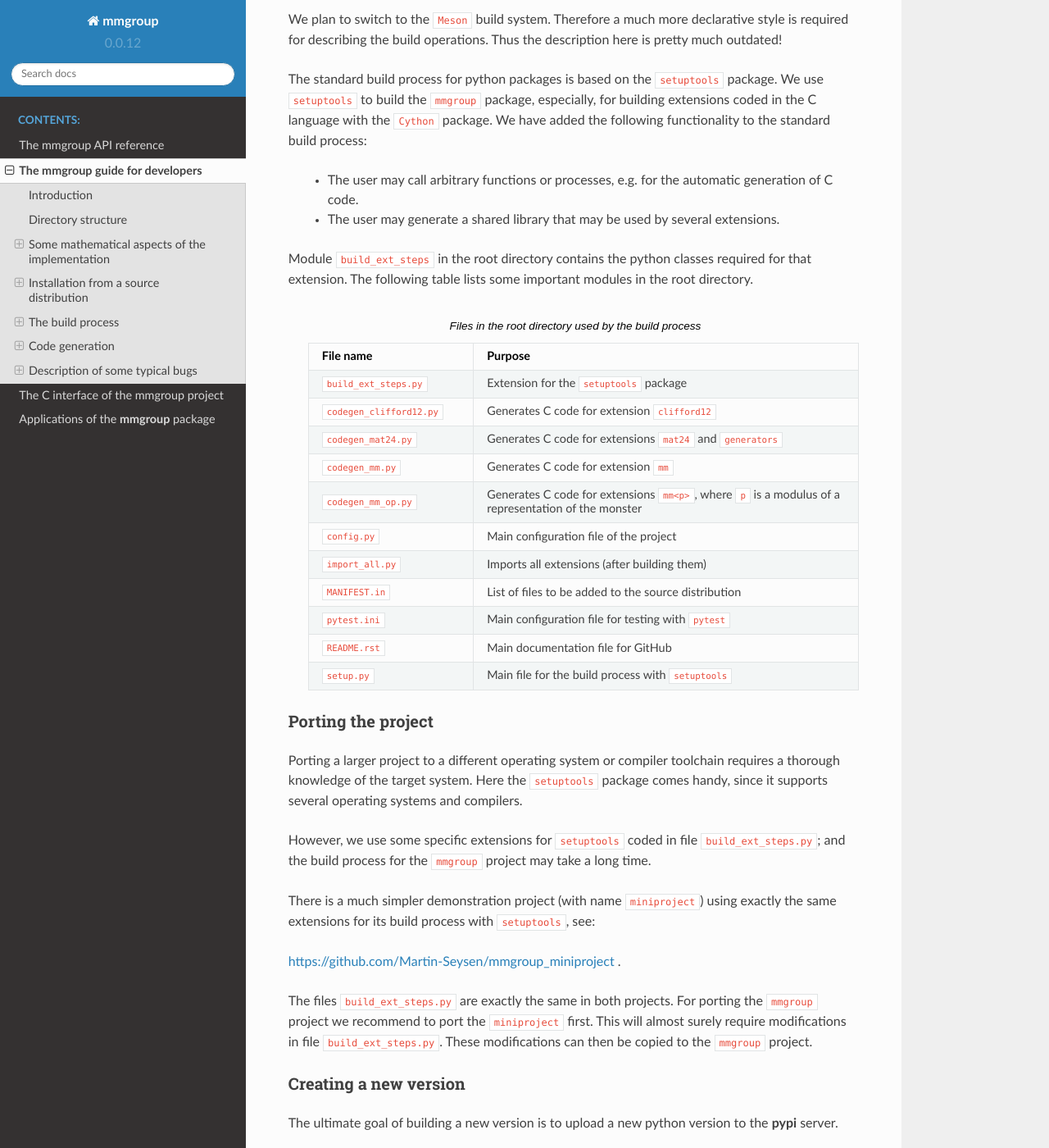
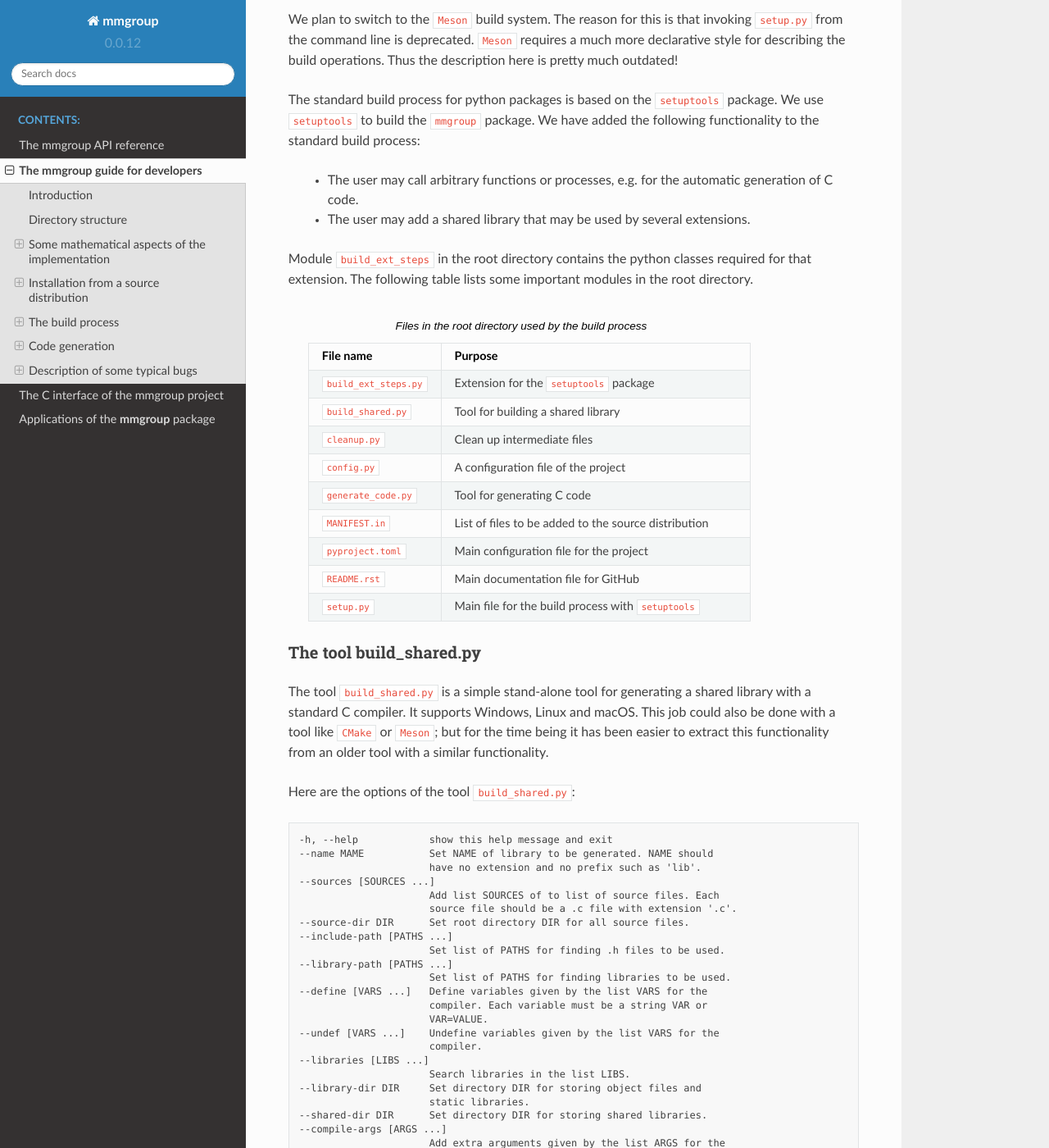
Before and after one commit to Martin-Seysen/mmgroup, a Sphinx documentation site: the page built from docs/source/guide.rst, in a window 1280 px wide and 1400 px high, scrolled down 19969 px. Shown: the whole window at 82% size. Built offline with Sphinx 7.4.7 and the Read the Docs theme 2.0.0, drawn with Linux system fonts in a browser that asks for light colours; cross-references to code outside the pages are shown as plain code; the version number is read from the project's files by our own code; some of the changed text lies outside the part shown.

Commit message:
Documentation updated

```diff
--- a/build_shared.py
+++ b/build_shared.py
@@ -169,7 +169,7 @@ def build_shared_lib_parser():
     parser.add_argument('--libraries',
         nargs = '*',  metavar='LIBS',
         action = 'extend', default = [],
-        help = 'Search libraries in the list LIBS.'
+        help = 'Search libraries in the paths given by LIBS.'
         )
 
 
@@ -203,12 +203,12 @@ def build_shared_lib_parser():
 
     parser.add_argument('--n',
         type=int,  default = 1, metavar = 'N',
-        help = 'Use N parallel processes for compiling'
+        help = 'Use N parallel processes for compiling.'
         )
 
     parser.add_argument('--compiler',
         action = 'store', default = default_compiler(), metavar = 'C',
-        help = "Specify name of default compiler"
+        help = "Specify name of default compiler."
         )
 
     parser.add_argument('--display',
--- a/docs/source/guide.rst
+++ b/docs/source/guide.rst
@@ -51,8 +51,11 @@ The build process
 
 Warning! At present the build process is under construction.
 
-We plan to switch to the ``Meson`` build system. Therefore a much more
-declarative style is required for describing the build operations.
+
+We plan to switch to the ``Meson`` build system. The reason for this
+is that invoking ``setup.py`` from the command line is deprecated.
+``Meson`` requires a much more declarative style for describing the
+build operations.
 Thus the description here is pretty much outdated!
 
 
--- a/docs/source/guide_build_process.inc
+++ b/docs/source/guide_build_process.inc
@@ -1,13 +1,12 @@
 The standard build process for python packages is based on the
 ``setuptools`` package. We use ``setuptools`` to build the ``mmgroup``
-package,  especially, for building extensions coded in the C language
-with the ``Cython`` package. We have added the following functionality
+package. We have added the following functionality
 to the standard build process:
 
   * The user may call arbitrary functions or processes, e.g.
     for the automatic generation of C code.
 
-  * The user may generate a shared library that may be used by
+  * The user may add a shared library that may be used by
     several extensions.
 
 Module ``build_ext_steps`` in the root directory contains the
@@ -22,20 +21,13 @@ lists some important modules in the root directory.
     File name                 Purpose
     ========================= ============================================
     ``build_ext_steps.py``    Extension for the ``setuptools`` package
-    ``codegen_clifford12.py`` Generates C code for extension
-                              ``clifford12``
-    ``codegen_mat24.py``      Generates C code for extensions ``mat24``
-                              and ``generators``
-    ``codegen_mm.py``         Generates C code for extension ``mm``
-    ``codegen_mm_op.py``      Generates C code for extensions ``mm<p>``,
-                              where ``p`` is a modulus of a representation
-                              of the monster
-    ``config.py``             Main configuration file of the project
-    ``import_all.py``         Imports all extensions (after building them)
+    ``build_shared.py``       Tool for building a shared library
+    ``cleanup.py``            Clean up intermediate files
+    ``config.py``             A configuration file of the project
+    ``generate_code.py``      Tool for generating C code
     ``MANIFEST.in``           List of files to be added to the source
                               distribution
-    ``pytest.ini``            Main configuration file for testing
-                              with ``pytest``
+    ``pyproject.toml``        Main configuration file for the project
     ``README.rst``            Main documentation file for GitHub
     ``setup.py``              Main file for the build process with
                               ``setuptools``
@@ -45,29 +37,50 @@ lists some important modules in the root directory.
 
 
 
-Porting the project
--------------------
+The tool build_shared.py
+------------------------
 
-Porting a larger project to a different operating system or compiler
-toolchain requires a thorough knowledge of the target system.
-Here the ``setuptools`` package comes handy, since it supports
-several operating systems and compilers.
+The tool ``build_shared.py`` is a simple stand-alone tool for
+generating a shared library with a standard C compiler. It supports
+Windows, Linux and macOS. This job could also be done with a tool
+like ``CMake`` or ``Meson``; but for the time being it has been
+easier to extract this functionality from an older tool with a
+similar functionality.
 
-However, we use some specific extensions for ``setuptools`` coded
-in file ``build_ext_steps.py``; and the build process for the
-``mmgroup`` project may take a long time.
+Here are the options of the tool ``build_shared.py``:
 
-There is a much simpler demonstration project (with name ``miniproject``)
-using exactly the same extensions for its build process with
-``setuptools``, see:
+.. code-block:: text
 
-https://github.com/Martin-Seysen/mmgroup_miniproject .
-
-The files ``build_ext_steps.py`` are exactly the same in both projects.
-For porting the ``mmgroup`` project we recommend to port the
-``miniproject`` first. This will almost surely require modifications
-in file ``build_ext_steps.py``. These modifications can then be
-copied to the  ``mmgroup`` project.
+  -h, --help            show this help message and exit
+  --name MAME           Set NAME of library to be generated. NAME should
+                        have no extension and no prefix such as 'lib'.
+  --sources [SOURCES ...]
+                        Add list SOURCES of to list of source files. Each
+                        source file should be a .c file with extension '.c'.
+  --source-dir DIR      Set root directory DIR for all source files.
+  --include-path [PATHS ...]
+                        Set list of PATHS for finding .h files to be used.
+  --library-path [PATHS ...]
+                        Set list of PATHS for finding libraries to be used.
+  --define [VARS ...]   Define variables given by the list VARS for the
+                        compiler. Each variable must be a string VAR or
+                        VAR=VALUE.
+  --undef [VARS ...]    Undefine variables given by the list VARS for the
+                        compiler.
+  --libraries [LIBS ...]
+                        Search libraries in the list LIBS.
+  --library-dir DIR     Set directory DIR for storing object files and
+                        static libraries.
+  --shared-dir DIR      Set directory DIR for storing shared libraries.
+  --compile-args [ARGS ...]
+                        Add extra arguments given by the list ARGS for the
+                        compiler.
+  --link-args [ARGS ...]
+                        Add extra arguments given by the list ARGS for the
+                        linker.
+  --static [STATIC]     Create static instead of shared library. Optional
+                        argument STATIC may be 0 (=shared) or 1 (=static).
+  --n N                 Use N parallel processes for compiling.
 
 
 
```
